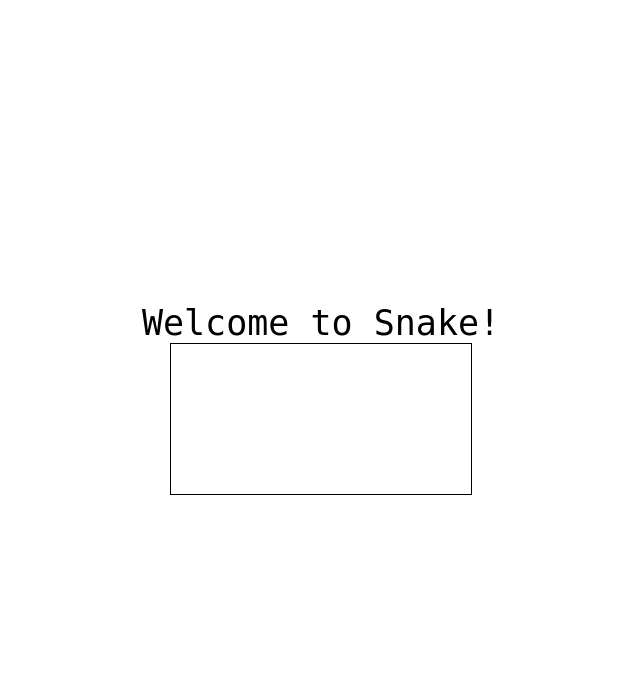
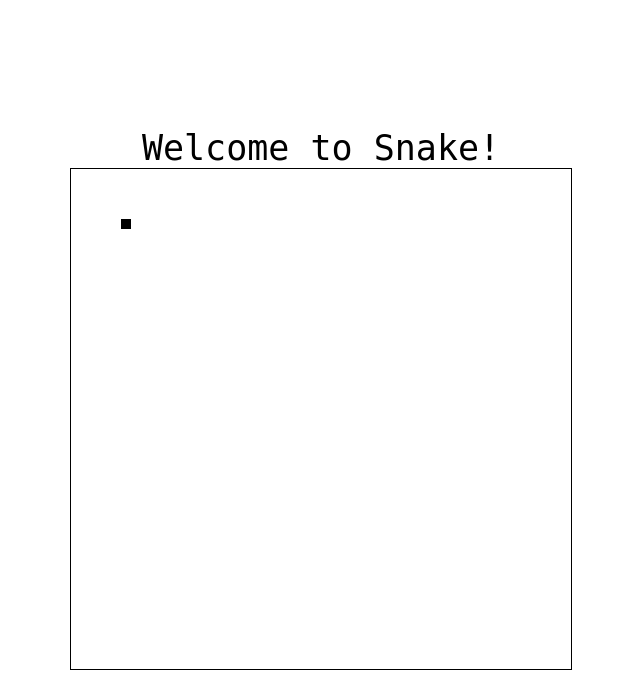
Before and after one commit to inkwill8/snake-game, a plain HTML site: page index.html in a window 1280 px wide. Shown: the whole page, without its empty margins (319-959 px from the left). Drawn offline with Linux system fonts and the light colour scheme; a web font is replaced by a local one.

Commit message:
Rectangle Present The head of the snake is now present on the canvas

```diff
--- a/index.html
+++ b/index.html
@@ -12,6 +12,7 @@
   </head>
     <body>
         <h1>Welcome to Snake!</h1>
+        <div id="counter"></div>
         <main>
             <canvas></canvas>
         </main>
--- a/script.js
+++ b/script.js
@@ -1,2 +1,18 @@
-// Size of the canvas
+// Initializion of the canvas
 const canvas = document.querySelector('canvas');
+const ctx = canvas.getContext('2d');
+
+// Resizing the canvas
+canvas.height = 500;
+canvas.width = 500;
+
+// Place head of snake at starting position
+ctx.fillRect(50, 50, 10, 10);
+
+// Generate a 'bit'
+
+// Make the snake move
+// Add bit to snake after 'eaten'
+// Increase speed of snake after bit is eaten
+// Increment counter
+// End game if border is hit or snake touches itself
--- a/styles.css
+++ b/styles.css
@@ -20,7 +20,7 @@ body {
 
 h1 {
     font-size: 3.5rem;
-    font-weight: 400;
+    font-weight: 300;
 }
 
 canvas {
```
